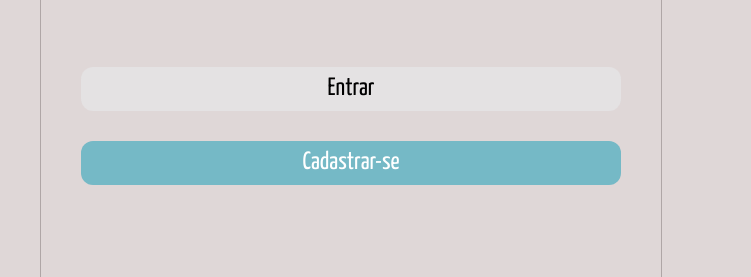
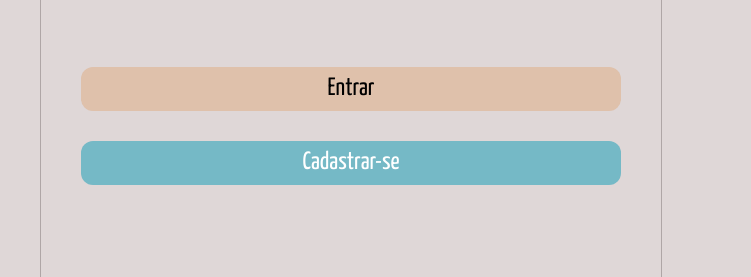
Before and after one commit to sarahricciotti/PROJECTS, a plain HTML site: page PROJETO_ADA.html in a window 1280 px wide. In both pictures the pointer is over the link "Entrar". Shown: the part 154-431 px from the top of the page, 529-1280 px from the left. Drawn offline with Linux system fonts and the light colour scheme.

Commit message:
modified:   CSS/style-ADA.css

```diff
--- a/CSS/style-ADA.css
+++ b/CSS/style-ADA.css
@@ -97,6 +97,7 @@ main .login a:first-child{
     margin-top: 7rem;
     margin-left: 3rem;
     margin-right: 3rem;
+    transition: background-color 0.7s;
 }
 
 main .login a:last-child {
@@ -110,9 +111,18 @@ main .login a:last-child {
     justify-content: center;
     align-items: center;
     text-align: center;
+    transition: background-color 0.7s;
 }
 
-main .login a:hover{
+main .login a:hover:first-child{
+    background-color: #dea8797a;
+    background-position: 0 0;
+    color: black;
+}
+
+main .login a:hover:last-child{
+    background-color: #dea8797a;
+    background-position: 0 0;
     color: black;
 }
 
```
